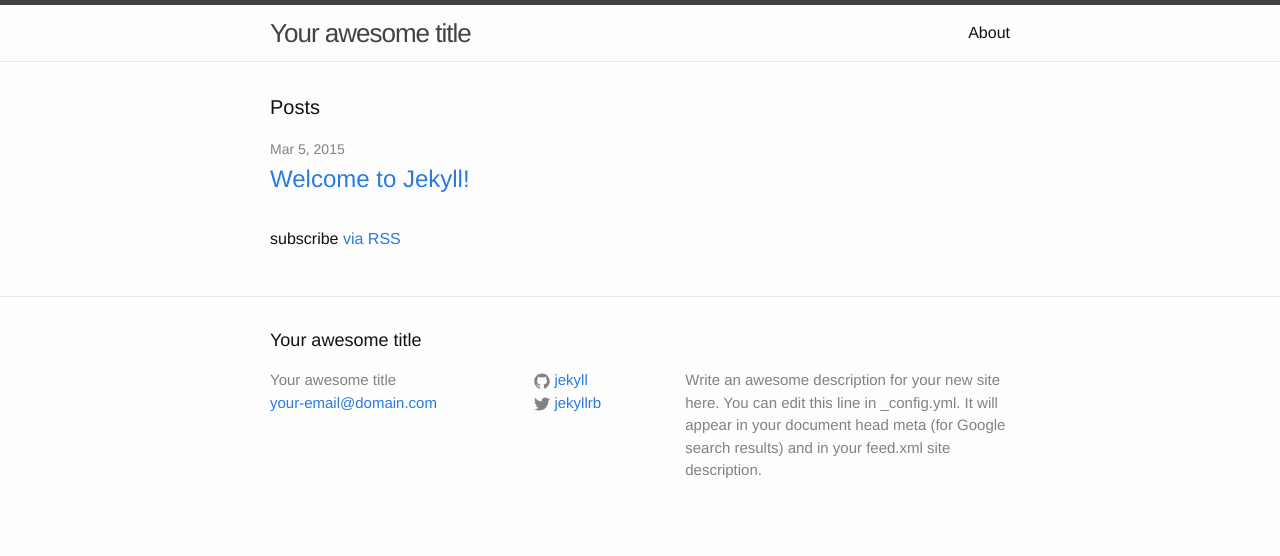
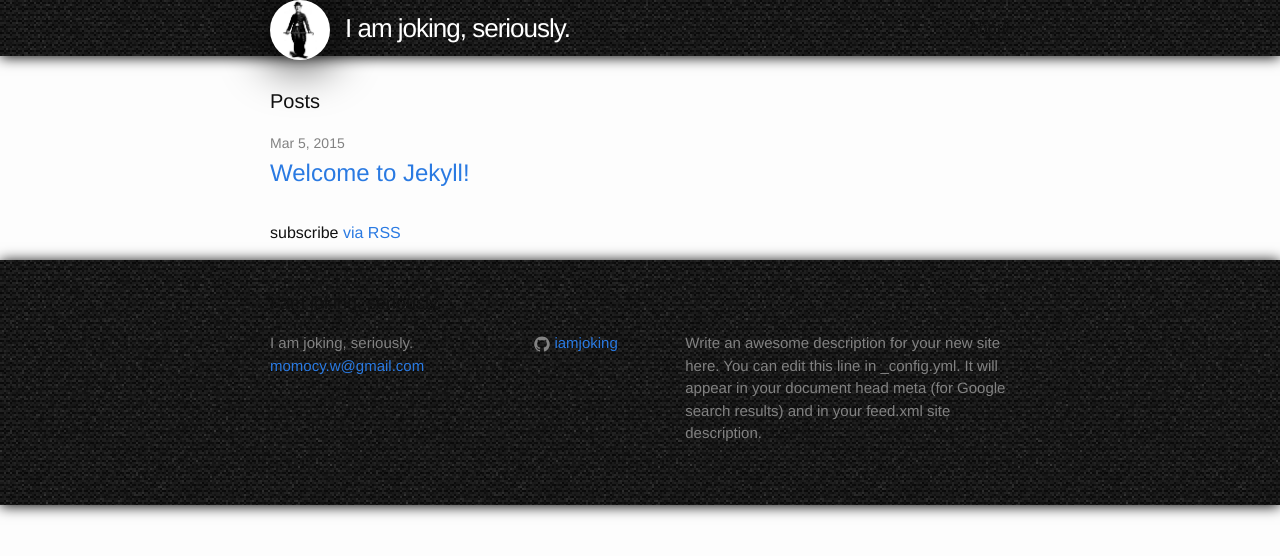
Before and after one commit to iamjoking/iamjoking.github.io, a Jekyll site: the page built from index.html, in a window 1280 px wide. Shown: the top 556 px of the page. Built offline with Jekyll 4.4.1, drawn with Linux system fonts in a browser that asks for light colours.

Commit message:
JekyllTheme-Some background

```diff
--- a/_config.yml
+++ b/_config.yml
@@ -1,14 +1,15 @@
 # Site settings
-title: Your awesome title
-email: your-email@domain.com
+title: I am joking, seriously.
+email: momocy.w@gmail.com
 description: > # this means to ignore newlines until "baseurl:"
   Write an awesome description for your new site here. You can edit this
   line in _config.yml. It will appear in your document head meta (for
   Google search results) and in your feed.xml site description.
 baseurl: "" # the subpath of your site, e.g. /blog/
-url: "http://yourdomain.com" # the base hostname & protocol for your site
-twitter_username: jekyllrb
-github_username:  jekyll
+url: "http://iamjoking.github.io" # the base hostname & protocol for your site
+twitter_username:
+github_username:  iamjoking
 
 # Build settings
 markdown: kramdown
+highlighter: rouge
--- a/_includes/header.html
+++ b/_includes/header.html
@@ -1,6 +1,8 @@
 <header class="site-header">
 
   <div class="wrapper">
+
+    <img src = "/images/logo.jpg", class="site-logo"> </img>
 
     <a class="site-title" href="{{ site.baseurl }}/">{{ site.title }}</a>
 
--- a/_sass/_layout.scss
+++ b/_sass/_layout.scss
@@ -2,12 +2,24 @@
  * Site header
  */
 .site-header {
-    border-top: 5px solid $grey-color-dark;
-    border-bottom: 1px solid $grey-color-light;
-    min-height: 56px;
+    background: url("/images/background.png");
+    border-top: 0px solid $grey-color-dark;
+    border-bottom: 0px solid $grey-color-light;
+    min-height: $height-top-band;
+    max-height: $height-top-band;
+    width: 100%;
+    // Positioning context for the mobile navigation icon
+    position: fixed;
+    box-shadow:0px 1px 13px #000000;
+}
 
-    // Positioning context for the mobile navigation icon
-    position: relative;
+.site-logo {
+    border-radius: 50%;
+    float: left;
+    padding: 0px;
+    box-shadow:0px 2px 50px #000000;
+    height:60px;
+    width:60px;
 }
 
 .site-title {
@@ -16,10 +28,11 @@
     letter-spacing: -1px;
     margin-bottom: 0;
     float: left;
-
+    padding: 0 0 0 15px;
     &,
     &:visited {
-        color: $grey-color-dark;
+        //color: $grey-color-dark;
+        color: #ffffff;
     }
 }
 
@@ -92,8 +105,10 @@
  * Site footer
  */
 .site-footer {
-    border-top: 1px solid $grey-color-light;
+    border-top: 0px solid $grey-color-light;
     padding: $spacing-unit 0;
+    background: url("/images/background.png");
+    box-shadow:0px 1px 13px #000000;
 }
 
 .footer-heading {
@@ -162,7 +177,9 @@
  * Page content
  */
 .page-content {
-    padding: $spacing-unit 0;
+    //padding: $spacing-unit 0;
+    padding: $height-top-band+$spacing-unit 0 0 0;
+
 }
 
 .page-heading {
--- a/css/main.scss
+++ b/css/main.scss
@@ -24,6 +24,8 @@ $grey-color-dark:  darken($grey-color, 25%);
 $on-palm:          600px;
 $on-laptop:        800px;
 
+// Variables defined by iamjoking.
+$height-top-band:	56px;
 
 
 // Using media queries with like this:
```
Also changed, not shown: images/background.png (added), images/logo.jpg (added).
